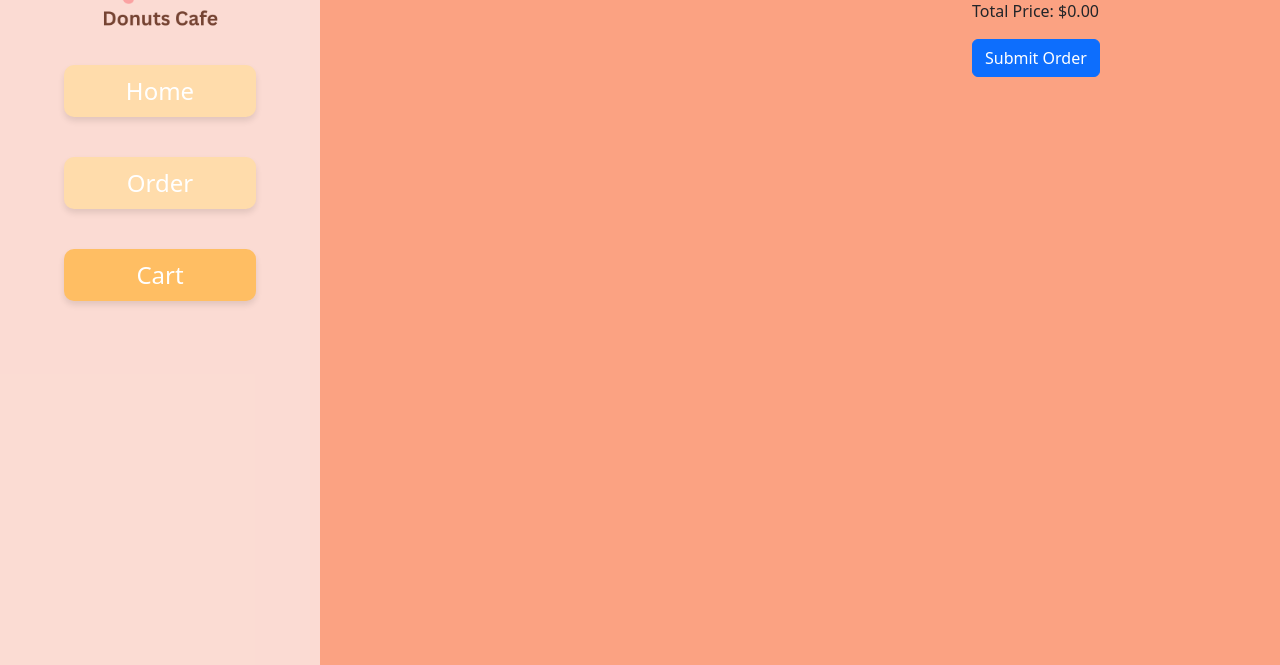
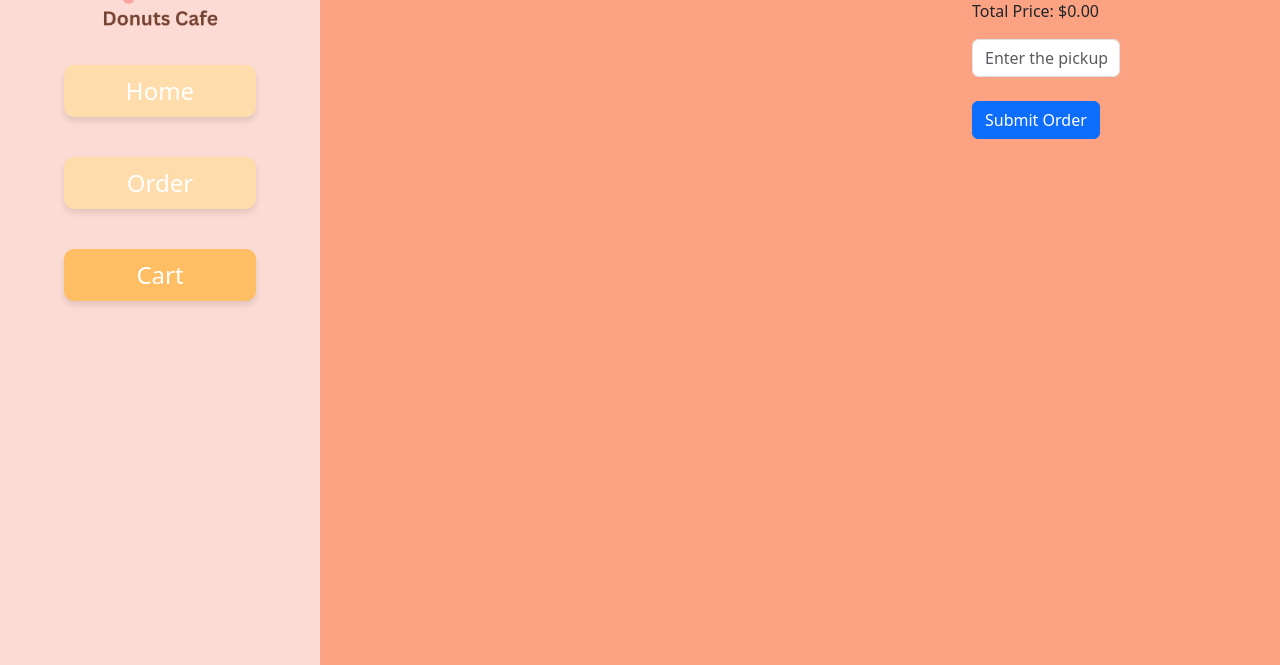
Before and after one commit to AdarshPuppala/Dough-licious-Cafe, a Django app: page /checkout/ in a window 1280 px wide. Shown: the part 135-800 px from the top of the page. Run offline with Django 4.2, Linux system fonts and the light colour scheme.

Commit message:
"added name for customer picking up"

```diff
--- a/store/templates/checkout.html
+++ b/store/templates/checkout.html
@@ -73,6 +73,12 @@
             <h2>Order Total</h2>
             <p>Total Items: <span id="total-items-count"></span></p>
             <p>Total Price: $<span id="total-price"></span></p>
+            <input
+              type="text"
+              class="form-control w-50 mr-auto mb-4"
+              id="pickup-name"
+              placeholder="Enter the pickup name"
+            />
             <button id="submit-order-btn" class="btn btn-primary">
               Submit Order
             </button>
```
